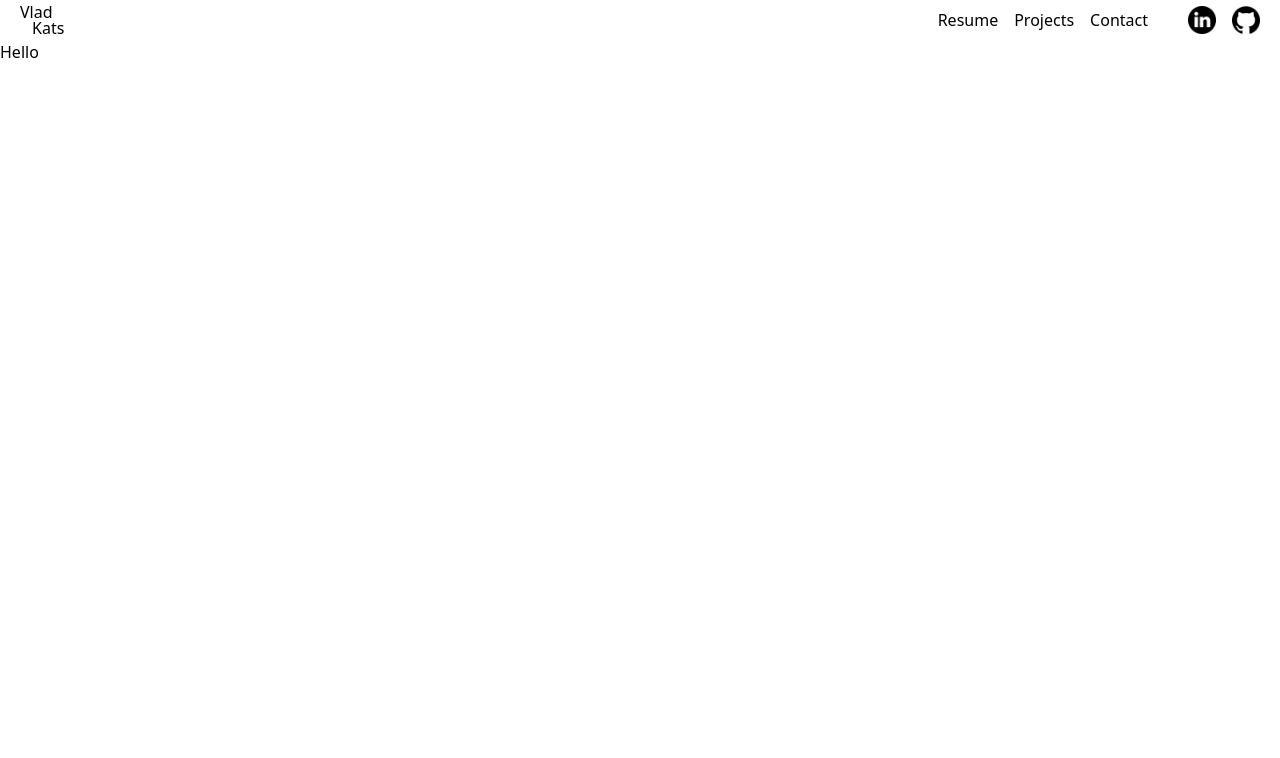
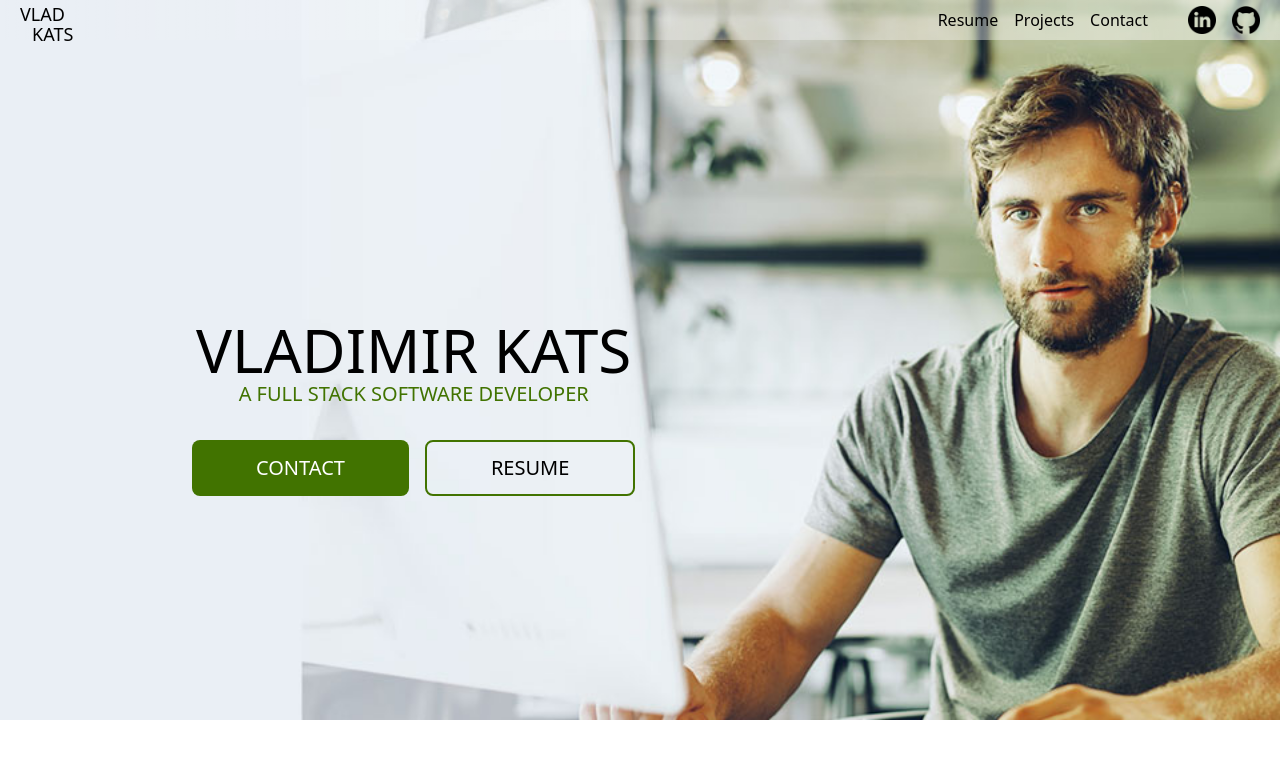
Before and after one commit to vkats90/Portfolio, a React (Vite) app in the folder protfolio/: page / in a window 1280 px wide. Shown: the top 758 px of the page. Built offline with nearby package versions, Linux system fonts and the light colour scheme.

Commit message:
updated homepage and topbar styles

```diff
--- a/protfolio/src/App.tsx
+++ b/protfolio/src/App.tsx
@@ -5,10 +5,10 @@ import TopBar from "./components/topbar";
 
 function App() {
   return (
-    <>
+    <div className="relative">
       <TopBar />
       <Outlet />
-    </>
+    </div>
   );
 }
 
--- a/protfolio/src/components/mainBotton.tsx
+++ b/protfolio/src/components/mainBotton.tsx
@@ -0,0 +1,6 @@
+const MainButton = ({ text }: { text: String }) => (
+  <button className="px-16 py-3 text-xl rounded-lg w-fit text-white bg-primary hover:bg-emerald-800 transition-colors duration-200">
+    {text}
+  </button>
+);
+export default MainButton;
--- a/protfolio/src/components/secondaryBotto.tsx
+++ b/protfolio/src/components/secondaryBotto.tsx
@@ -0,0 +1,6 @@
+const SecondaryButton = ({ text }: { text: String }) => (
+  <button className="px-16 py-3 text-xl rounded-lg w-fit text-black border-2 border-primary">
+    {text}
+  </button>
+);
+export default SecondaryButton;
--- a/protfolio/src/components/topbar.tsx
+++ b/protfolio/src/components/topbar.tsx
@@ -4,10 +4,10 @@ import GithubIcon from "../assets/github.png";
 
 const TopBar = () => {
   return (
-    <div className="flex flex-row w-full  px-5  h-10 ">
+    <div className="fixed flex flex-row w-full  px-5  h-10 z-30 bg-gradient-to-r from-white/0 to-white/50 ">
       <div id="logo" className="flex-none flex flex-col ">
-        <h1>Vlad</h1>
-        <h1 className="-my-2 mx-3 p-0">Kats</h1>
+        <h1 className="text-lg">VLAD</h1>
+        <h1 className="-my-2 mx-3 p-0 text-lg">KATS</h1>
       </div>
       <div
         id="links"
--- a/protfolio/src/pages/home.tsx
+++ b/protfolio/src/pages/home.tsx
@@ -1,5 +1,23 @@
+import BackgroundImage from "../assets/Homepage-bg.jpg";
+import MainButton from "../components/mainBotton";
+import SecondaryButton from "../components/secondaryBotto";
+
 const Home = () => {
-  return <div>Hello</div>;
+  return (
+    <div className="z-0 h-[100vh]">
+      <img src={BackgroundImage} className="absolute top-0 w-full z-0" />
+      <div className="relative z-10 w-fit left-[15%] top-[40%] text-center">
+        <h1 className=" text-6xl">VLADIMIR KATS</h1>
+        <p className="text-xl text-primary font-light">
+          A FULL STACK SOFTWARE DEVELOPER
+        </p>
+        <div className="flex flex-row gap-4 my-8">
+          <MainButton text="CONTACT" />
+          <SecondaryButton text="RESUME" />
+        </div>
+      </div>
+    </div>
+  );
 };
 
 export default Home;
--- a/protfolio/tailwind.config.js
+++ b/protfolio/tailwind.config.js
@@ -2,7 +2,11 @@
 export default {
   content: ["./index.html", "./src/**/*.{js,ts,jsx,tsx}"],
   theme: {
-    extend: {},
+    extend: {
+      colors: {
+        primary: "#417300",
+      },
+    },
   },
   plugins: [],
 };
```
Also changed, not shown: protfolio/src/assets/Homepage-bg.jpg (added).
